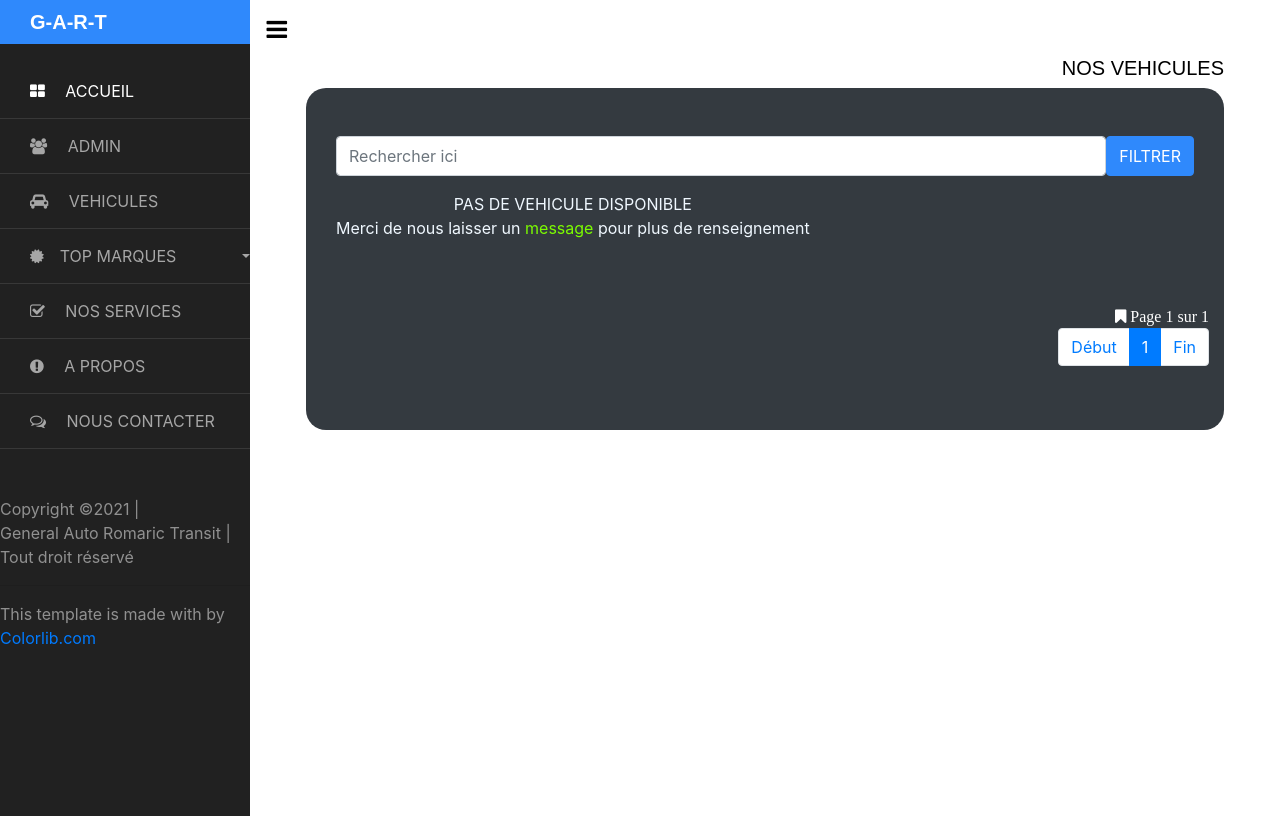
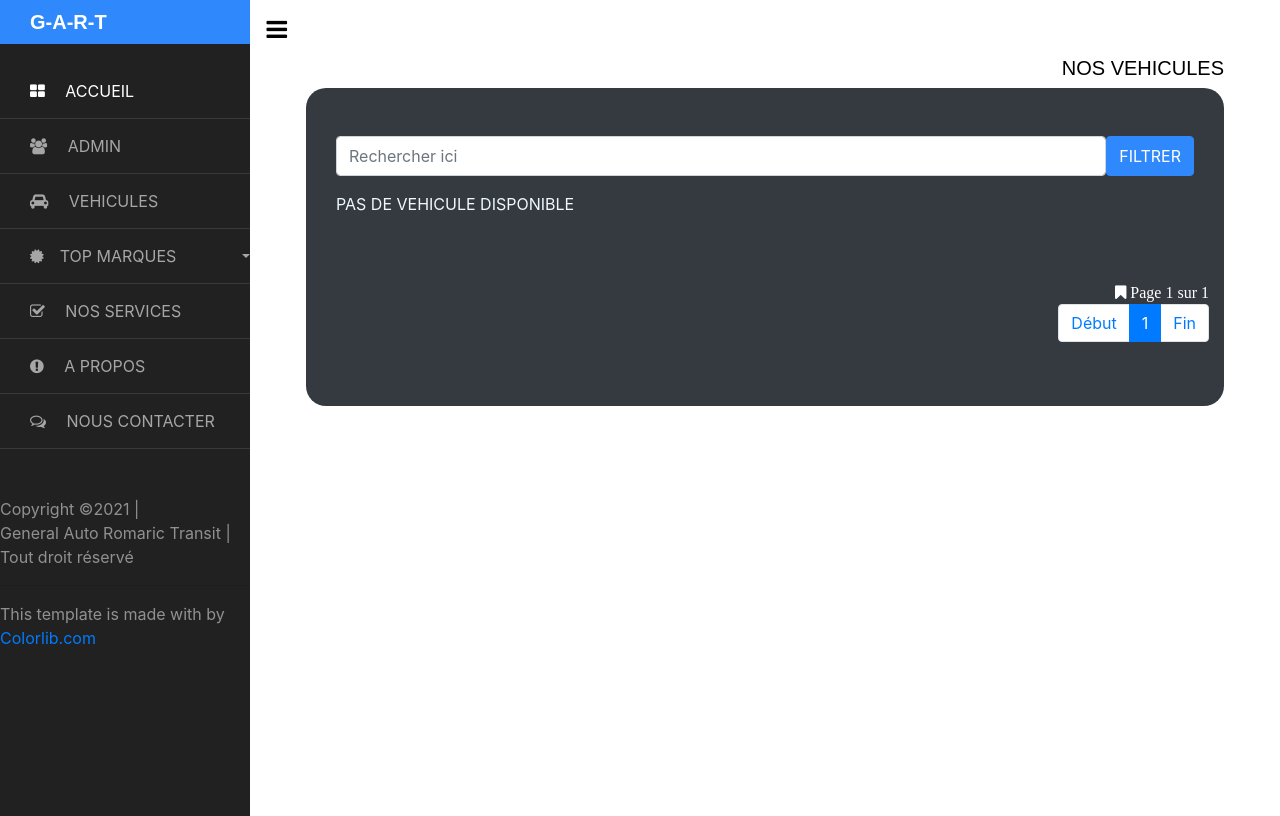
Before and after one commit to edanzoung/Vehicle-Store, a Django app: page /vehicules/ in a window 1280 px wide. Run offline with Django 3.2, Linux system fonts and the light colour scheme; data that the repository does not hold is empty; some libraries are stand-ins or nearby versions.

Commit message:
Update vehicules.html

```diff
--- a/templates/vehicules.html
+++ b/templates/vehicules.html
@@ -58,9 +58,7 @@
 
              <div class="container mb-5">
               <div class="d-flex col-sm text-center">
-                  <p style="color: aliceblue">PAS DE VEHICULE DISPONIBLE <br>
-                  Merci de nous laisser un <a style="color: lawngreen;
-                      ::hover:color: crimson" href="{% url 'contact' %}"> message </a> pour plus de renseignement</p>
+                  <p style="color: aliceblue">PAS DE VEHICULE DISPONIBLE</p>
               </div>
              </div>
 
```
